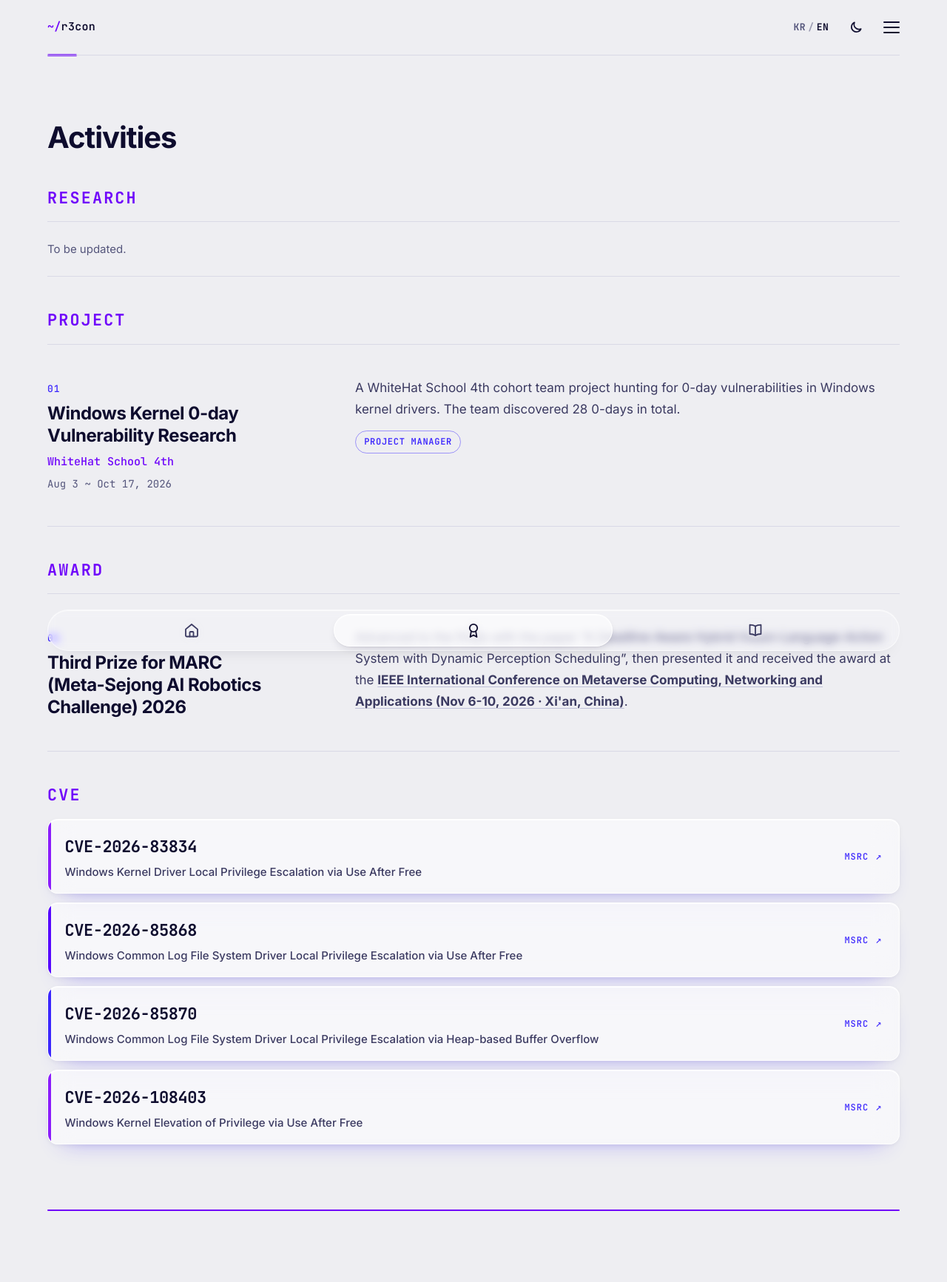
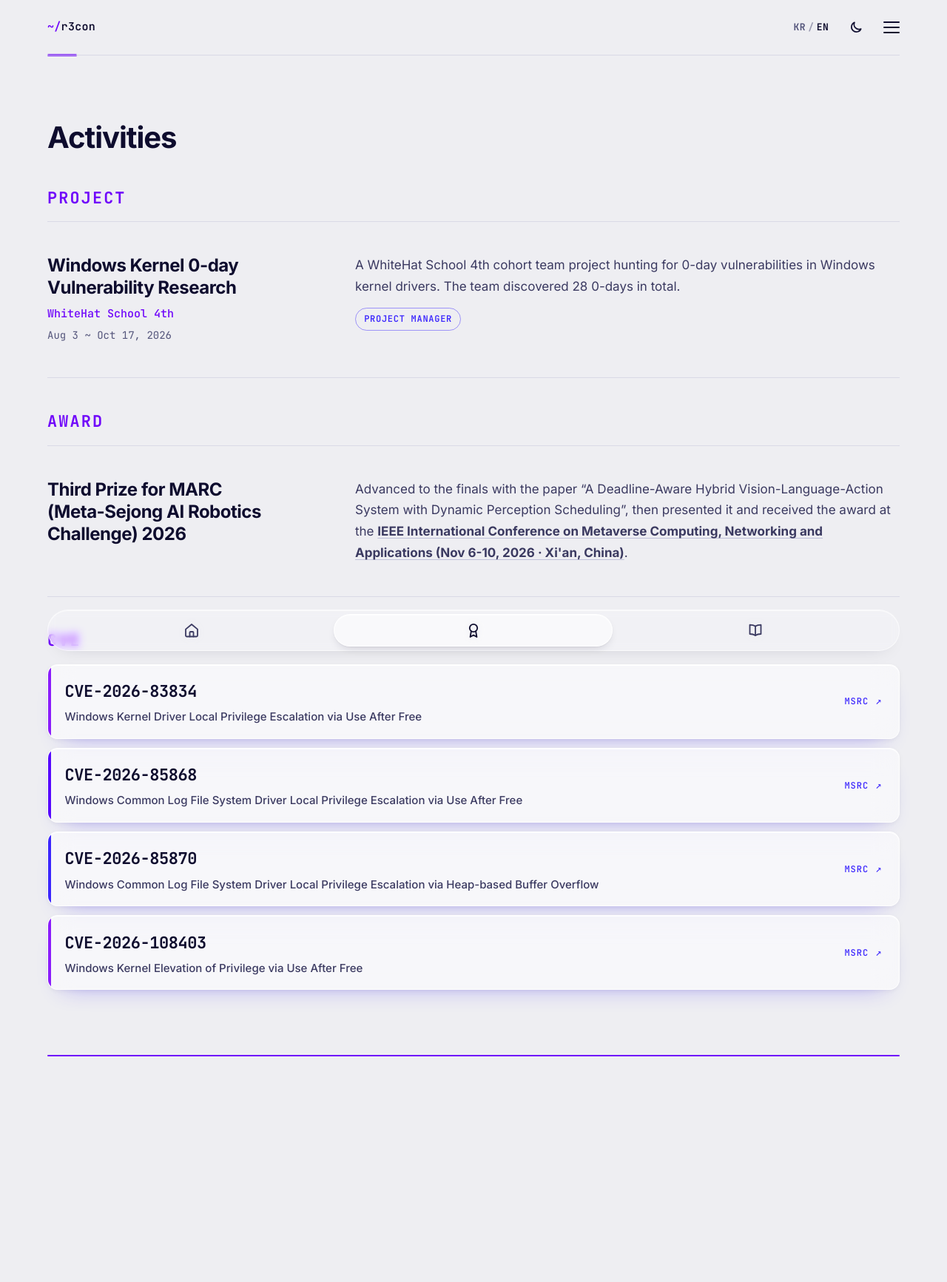
Before and after one commit to jhlee0507/jhlee0507.github.io, a Jekyll site: the page built from activities/index.html, in a window 1280 px wide. Shown: the whole page at 74% size. Built offline with Jekyll 4.4.1, drawn with Linux system fonts in a browser that asks for light colours; after the commit the page ends 1524 px from its top, so only the background shows below that.

Commit message:
Drop the entry numbers and the Research heading from Activities, and the placeholder from Blog

```diff
--- a/_data/activities.yml
+++ b/_data/activities.yml
@@ -7,10 +7,6 @@
 # A key ending in _ko is the Korean text for the same line (category_ko, title_ko, org_ko, when_ko,
 # summary_ko, role_ko). Leave it out and the English text is shown in both languages. The `text` of a `link`
 # is looked for in both summaries, so keep that part the same in each; add text_ko only if the Korean differs.
-- category: Research
-  category_ko: 연구
-  list: []
-
 - category: Project
   category_ko: 프로젝트
   list:
--- a/activities/index.html
+++ b/activities/index.html
@@ -18,7 +18,6 @@ title_ko: 활동
       {%- for item in group.list %}
       <li>
         <div>
-          <span class="idx" aria-hidden="true"></span>
           <h3>{% include t.html en=item.title ko=item.title_ko %}</h3>
           {%- if item.org %}
           <p class="sub">{% include t.html en=item.org ko=item.org_ko %}</p>
--- a/assets/css/site.css
+++ b/assets/css/site.css
@@ -235,10 +235,9 @@ h2,.sec-head h1{margin:0;font-size:clamp(1.75rem,3.2vw,2.5rem);line-height:1.15;
 .cat h2{margin:0 0 1rem;font-family:var(--mono);font-size:clamp(1.125rem,1.7vw,1.375rem);line-height:1.4;font-weight:700;letter-spacing:.1em;text-transform:uppercase;color:var(--accent-2)}
 /* a placeholder line where nothing is listed yet */
 .empty{margin:0;padding:1.5rem 0;border-top:1px solid var(--rule);border-bottom:1px solid var(--rule);font-size:.9375rem;color:var(--muted)}
-/* blog: its heading and, until there are posts, the placeholder line */
+/* blog: its heading; the posts will follow */
 .blog .grid{display:block}
-.blog .empty{margin-top:2.75rem}
-.proj{list-style:none;margin:0;padding:0;counter-reset:p}
+.proj{list-style:none;margin:0;padding:0}
 .proj > li{
   display:grid;
   grid-template-columns:minmax(0,1fr);
@@ -250,9 +249,7 @@ h2,.sec-head h1{margin:0;font-size:clamp(1.75rem,3.2vw,2.5rem);line-height:1.15;
 @media (min-width:64rem){
   .proj > li{grid-template-columns:minmax(0,4fr) minmax(0,8fr);gap:.75rem 3rem;padding:2.75rem 0}
 }
-.proj .idx{font-family:var(--mono);font-size:.8125rem;font-weight:500;letter-spacing:.08em;color:var(--accent)}
-.proj .idx::before{counter-increment:p;content:"0" counter(p)}
-.proj h3{margin:.35rem 0 0;font-size:clamp(1.1875rem,1.9vw,1.5rem);line-height:1.25;letter-spacing:-.02em;font-weight:700;text-wrap:balance;color:var(--ink)}
+.proj h3{margin:0;font-size:clamp(1.1875rem,1.9vw,1.5rem);line-height:1.25;letter-spacing:-.02em;font-weight:700;text-wrap:balance;color:var(--ink)}
 .proj .sub{margin:.5rem 0 0;color:var(--accent-2);font-size:.9375rem;font-weight:500;font-family:var(--mono)}
 .proj .when{margin:.3rem 0 0;font-family:var(--mono);font-size:.875rem;color:var(--muted)}
 .proj .body p{margin:0;font-size:1.0625rem;line-height:1.7;color:var(--ink-2)}
--- a/blog/index.html
+++ b/blog/index.html
@@ -10,6 +10,4 @@ title_ko: 블로그
       <h1 id="h-blog">{% include t.html en=page.title ko=page.title_ko %}</h1>
     </div>
   </div>
-  {%- comment %} nothing is posted yet: a short placeholder line stands in for the list of posts {% endcomment %}
-  <p class="empty">{% include t.html en="To be updated." ko="업데이트 예정입니다." %}</p>
 </section>
```
